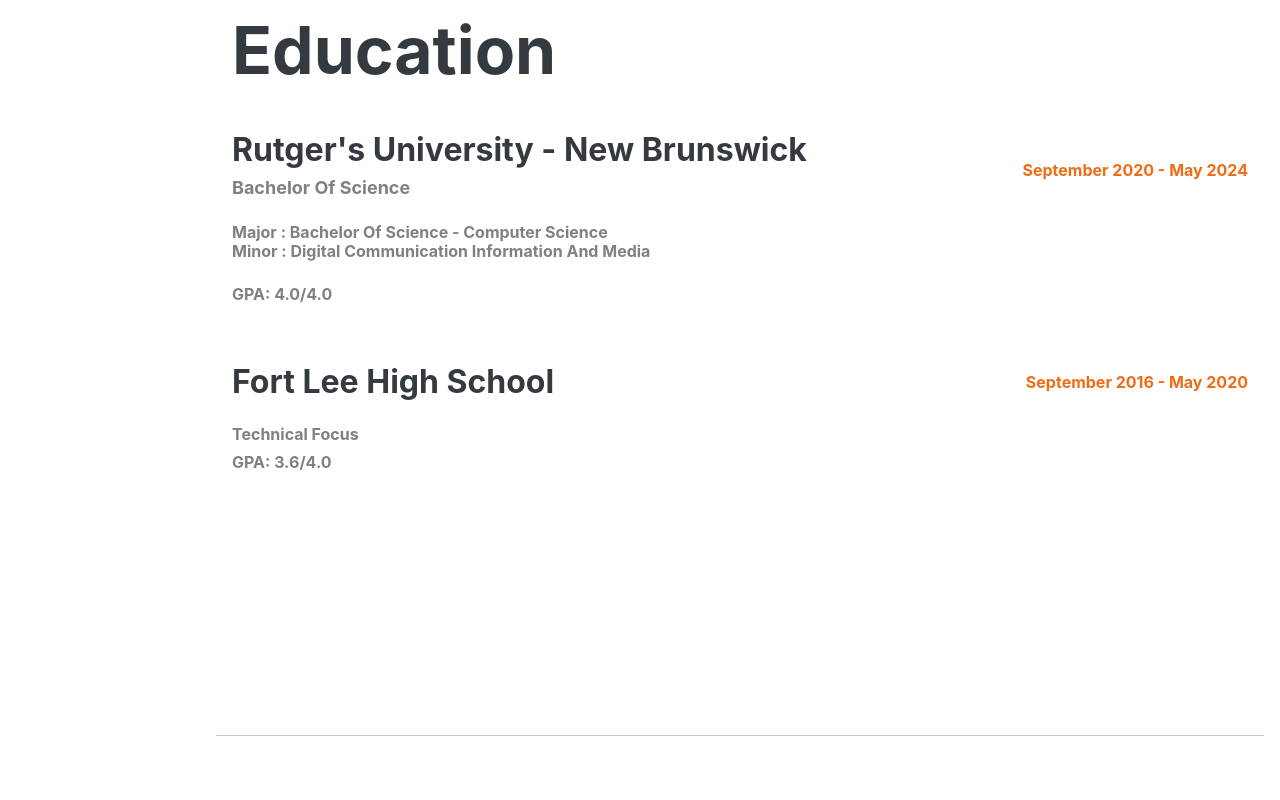
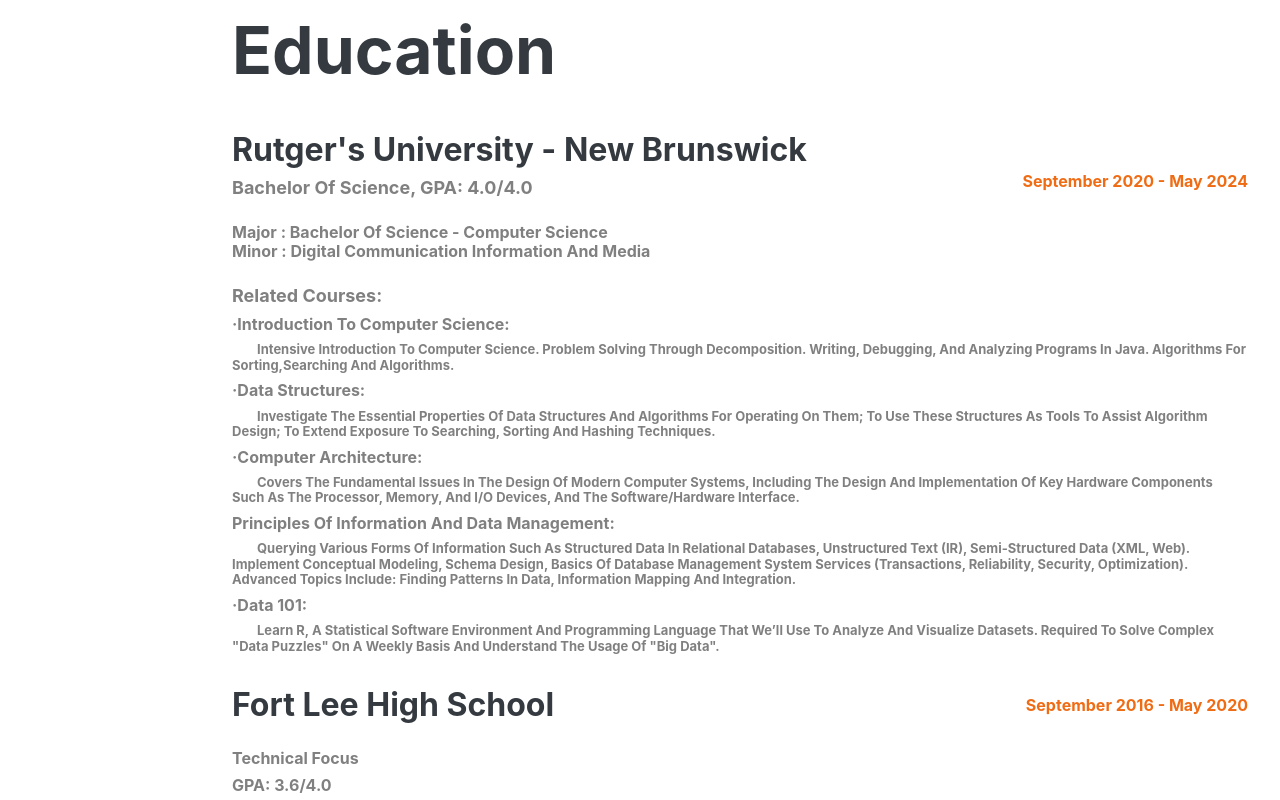
Before and after one commit to andrewheo1225/resume-portfolio, a React (Create React App) app in the folder pweb/: page / in a window 1280 px wide. Shown: the part 820-1620 px from the top of the page. Built offline with nearby package versions, Linux system fonts and the light colour scheme.

Commit message:
added courses info
course info

```diff
--- a/pweb/src/component/maincontent.jsx
+++ b/pweb/src/component/maincontent.jsx
@@ -40,12 +40,10 @@
 
       <section class="resume-section" id="AboutID">
         <div className="resume-section-content">
-
-            <h1 className="mb-1">
-              Andrew
-              <span class="text-primary"> Heo</span>
-            </h1>
-
+          <h1 className="mb-1">
+            Andrew
+            <span class="text-primary"> Heo</span>
+          </h1>
 
           <div className="subheading mb-5">
             2420 Rossett St · Fort Lee, NJ 07024 · (201) 952-9020 ·{" "}
@@ -55,7 +53,7 @@
             I excel in utilizing modern frameworks in web development that
             focuses on the front-end and back-end. Eager to learn various
             databases and technologies to further expand my current skillset. I
-            am a undergraduate student majoring in Computer Science at Rutgers
+            am an undergraduate student majoring in Computer Science at Rutgers
             University, New Brunswick.
           </p>
           <div className="social-icons">
@@ -131,24 +129,59 @@
           <div className="education-section">
             <div className="education-info">
               <h2>Rutger's University - New Brunswick</h2>
-              <h3 className="subheading">Bachelor of Science</h3>
+              <h3 className="subheading">Bachelor of Science, GPA: 4.0/4.0</h3>
               <h4 className="subheading mt-4">
                 Major : Bachelor of Science - Computer Science
                 <br />
                 Minor : Digital Communication Information and Media
               </h4>
-
-              <h4 className="subheading mt-4">GPA: 4.0/4.0</h4>
+              <h3 className="subheading mt-4">Related Courses: </h3>
+              <h4 className="subheading">·Introduction to Computer Science:</h4>
+              <h4 className="indent-text">
+                Intensive introduction to computer science. Problem solving
+                through decomposition. Writing, debugging, and analyzing
+                programs in Java. Algorithms for sorting,searching and algorithms.
+              </h4>
+              <h4 className="subheading">·Data Structures:</h4>
+              <h4 className="indent-text">
+                Investigate the essential properties of data structures and
+                algorithms for operating on them; to use these structures as
+                tools to assist algorithm design; to extend exposure to
+                searching, sorting and hashing techniques.
+              </h4>
+              <h4 className="subheading">·Computer Architecture:</h4>
+              <h4 className="indent-text">
+                Covers the fundamental issues in the design of modern computer
+                systems, including the design and implementation of key hardware
+                components such as the processor, memory, and I/O devices, and
+                the software/hardware interface.
+              </h4>
+              <h4 className="subheading">
+                Principles of Information and Data Management:
+              </h4>
+              <h4 className="indent-text">
+                Querying various forms of information such as
+                structured data in relational databases, unstructured text (IR),
+                semi-structured data (XML, web). Implement conceptual
+                modeling, schema design, basics of database management system
+                services (transactions, reliability, security, optimization).
+                Advanced topics include: finding patterns in data, information mapping
+                and integration.
+              </h4>
+              <h4 className="subheading">·Data 101:</h4>
+              <h4 className="indent-text">
+                Learn R, a statistical software environment and programming
+                language that we’ll use to analyze and visualize datasets.
+                Required to solve complex "data puzzles" on a weekly basis and understand the usage of "big data".
+              </h4>
             </div>
 
-            <h4 className="date-rightside">September 2020 - May 2024</h4>
+            <h4 className="date-rightside-special">September 2020 - May 2024</h4>
           </div>
           <div className="education-section">
             <div className="education-info">
               <h2 className="mt-4">Fort Lee High School</h2>
-              <h4 className="subheading mt-4">
-                Technical Focus
-              </h4>
+              <h4 className="subheading mt-4">Technical Focus</h4>
               <h4 className="subheading ">GPA: 3.6/4.0</h4>
             </div>
             <h4 className="date-rightside mt-1">September 2016 - May 2020 </h4>
@@ -209,7 +242,7 @@
                 Welcomed customers by preparing and serving a variety of drinks
                 along with parties upon customers’ requests, ensuring customers
                 receive quality customer service, and inspecting all machinery
-                for break-downs
+                for break-downs.
               </p>
             </div>
             <h4 className="dateexperience-rightside">
@@ -339,7 +372,6 @@
               </span>
               <h3 className="skill-icon">Microservice Architecture</h3>
             </li>
-
           </ul>
         </div>
       </section>
@@ -458,7 +490,7 @@
               <a
                 rel="noopener noreferrer"
                 target="_blank"
-                href="https://github.com/andrewheo1225/portfolio"
+                href="https://github.com/andrewheo1225/resume-portfolio"
               >
                 <h2>Portfolio</h2>
               </a>
--- a/pweb/src/style/maincontent.css
+++ b/pweb/src/style/maincontent.css
@@ -10,7 +10,6 @@
   transform: translateY(0);
   opacity: 1;
 }
-
 
 
 
@@ -87,6 +86,10 @@
   background-color: #bd5d38;
 }
 /*Education Section*/
+.indent-text{
+  text-indent: 25px;
+  font-size: 13px;
+}
 
 .education-info{
   float:left;
@@ -102,7 +105,13 @@
   margin-bottom: 16rem;
   clear:both;
 }
+.date-rightside-special{
 
+  margin-top:-490px;
+  text-align: right;
+  float:right;
+  color:#F06C14;
+}
 /*Work Experience Section*/
 .experience-section{
 
@@ -174,6 +183,13 @@
     float:left;
     color:#F06C14;
   }
+  .date-rightside-special{
+    clear:both;
+    text-align: left;
+    float:left;
+    color:#F06C14;
+    margin-top:20px;
+  }
   .dateexperience-rightside{
     position: relative;
     bottom: 2px;
@@ -219,6 +235,7 @@
 
 /* On screens that are less than 400px, display the bar vertically, instead of horizontally */
 @media screen and (max-width: 400px) {
+
   .content{
     width:100%;
   }
```
